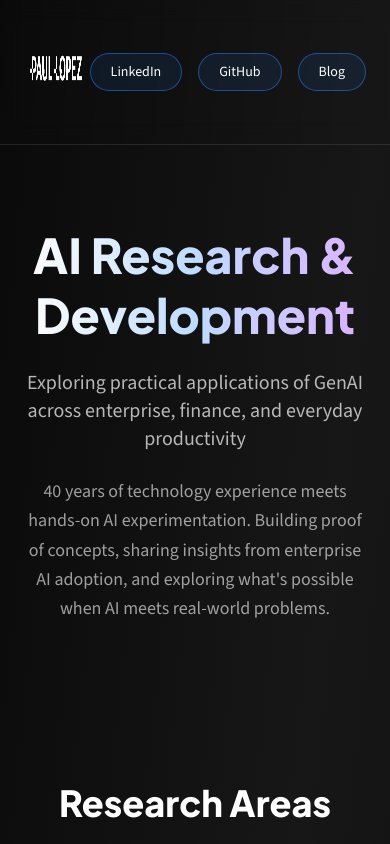
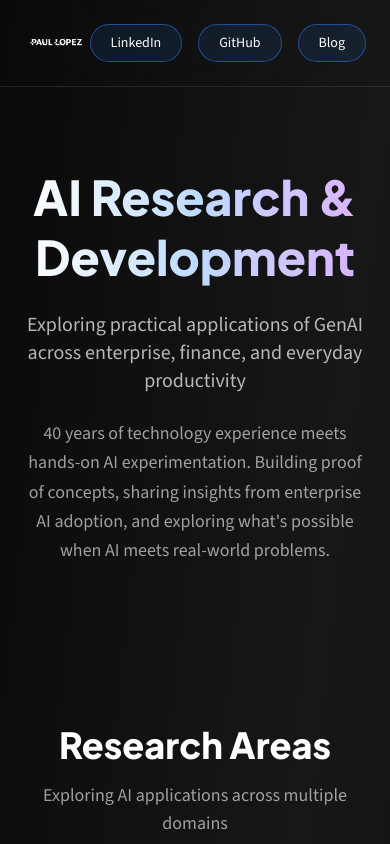
Before and after one commit to paullopez-ai/paullopez-landing, a Next.js app: page / in a window 390 px wide. Shown: the top 844 px of the page. Built offline with nearby package versions, Linux system fonts and the light colour scheme.

Commit message:
Fix logo distortion on mobile devices
- Replace plain img tag with Next.js Image component
- Set correct dimensions (3334x1250) to maintain aspect ratio
- Add responsive sizing for mobile, tablet, and desktop
- Optimize loading with priority flag and sizes attribute

```diff
--- a/src/app/page.tsx
+++ b/src/app/page.tsx
@@ -1,6 +1,7 @@
 'use client'
 
 import React, { useState } from 'react';
+import Image from 'next/image';
 import { Card, CardContent } from '@/components/ui/card';
 import { GradientHeading } from '@/components/ui/gradient-heading';
 import { Magnetic } from '@/components/ui/magnetic';
@@ -136,10 +137,15 @@ export default function LandingPage() {
         <nav className="mx-auto flex max-w-7xl items-center justify-between px-6 py-6">
           {/* Logo */}
           <div className="flex items-center gap-3">
-            <img
+            <Image
               src="/logo.png"
-              alt=""
-              className="h-24 w-auto"
+              alt="Paul Lopez AI logo"
+              width={3334}
+              height={1250}
+              priority
+              className="h-16 w-auto sm:h-20 md:h-24"
+              style={{ width: 'auto', height: 'auto', maxHeight: '6rem' }}
+              sizes="(max-width: 640px) 240px, (max-width: 768px) 280px, 320px"
             />
           </div>
 
```
